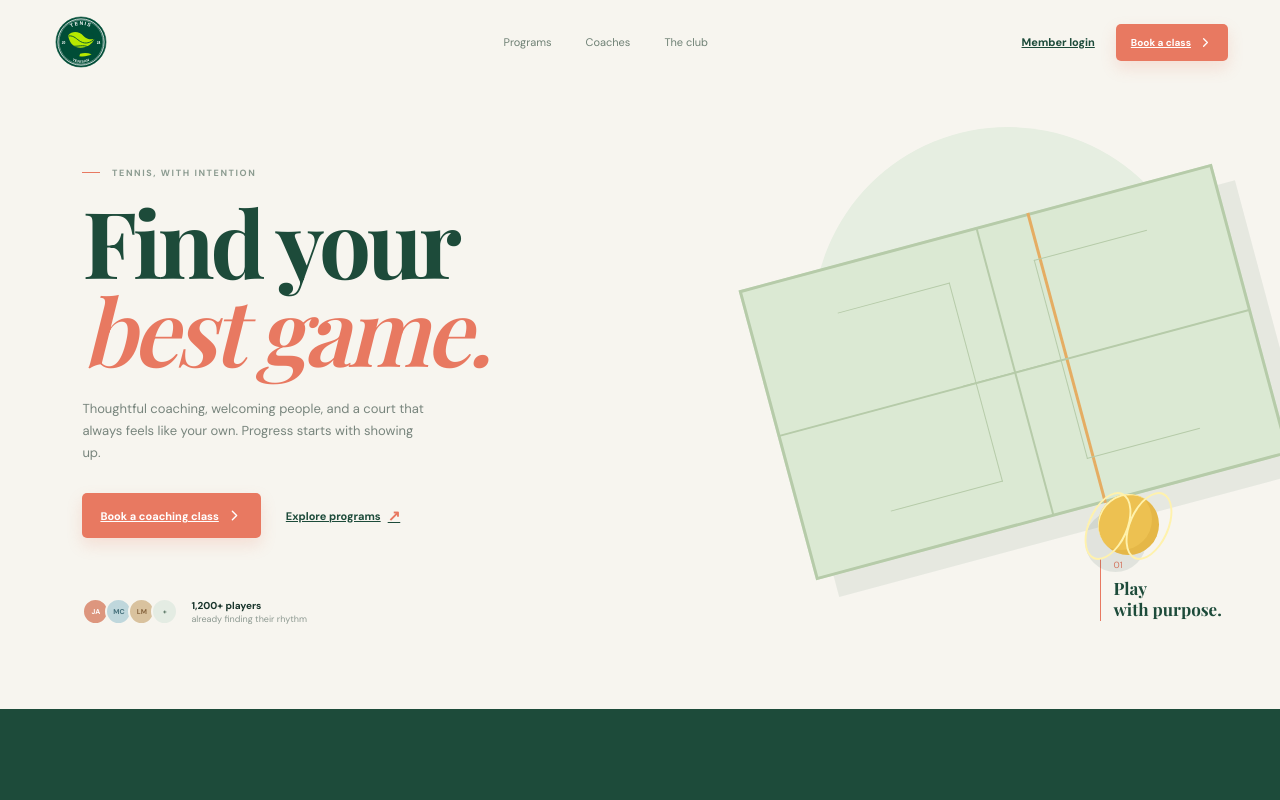
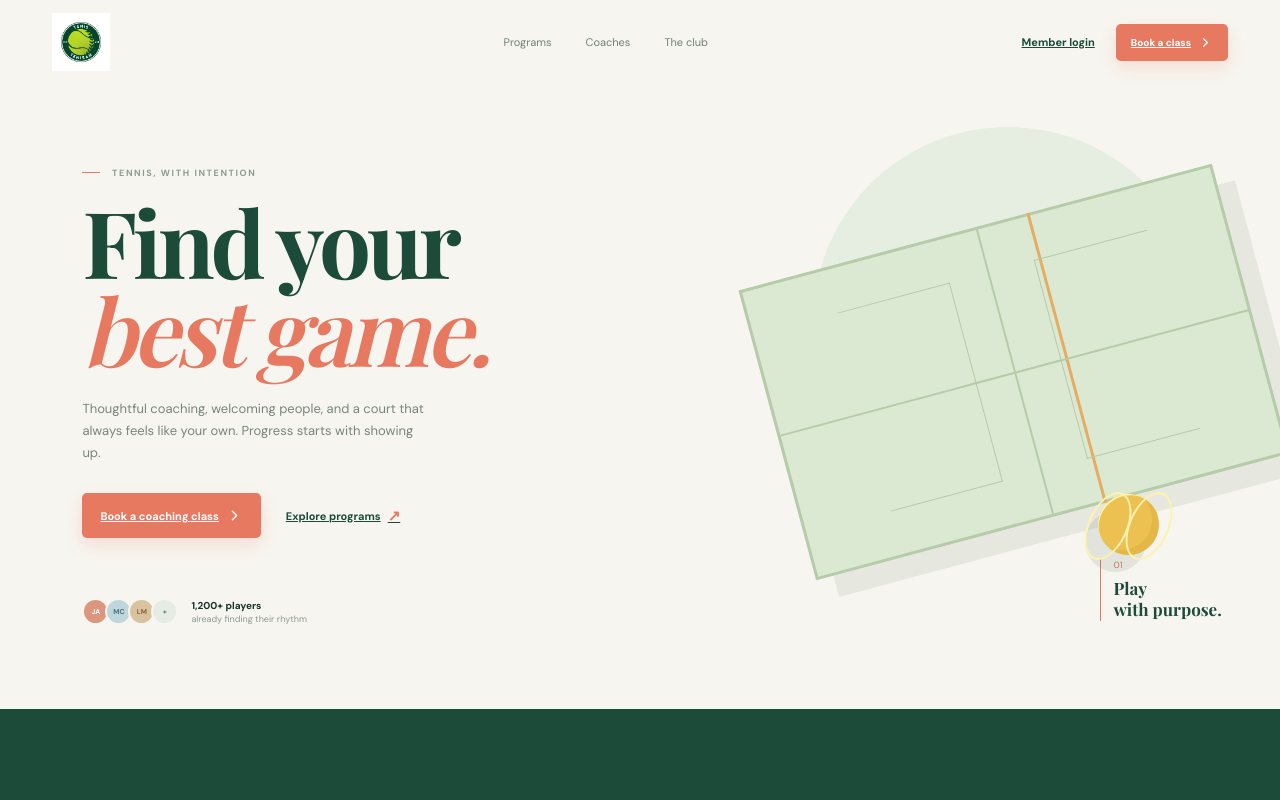
Before and after one commit to TenisTenisan-Dev/Frontend-Tenisan-Dev, a React (Vite) app: page / in a window 1280 px wide. Shown: the top 800 px of the page. Built offline with nearby package versions, Linux system fonts and the light colour scheme; a web font is replaced by a local one.

Commit message:
Use uploaded Tenis Tenisan PNG logo

```diff
--- a/src/components/ClubLogo.jsx
+++ b/src/components/ClubLogo.jsx
@@ -1,3 +1,3 @@
 export default function ClubLogo({ className = '' }) {
-  return <img className={`club-logo ${className}`} src="/logo-tenis-tenisan.svg" alt="Tenis Tenisan" />;
+	return <img className={`club-logo ${className}`} src="/logo-tenis-tenisan.png" alt="Tenis Tenisan" />;
 }
```
Also changed, not shown: public/logo-tenis-tenisan.png (added).
